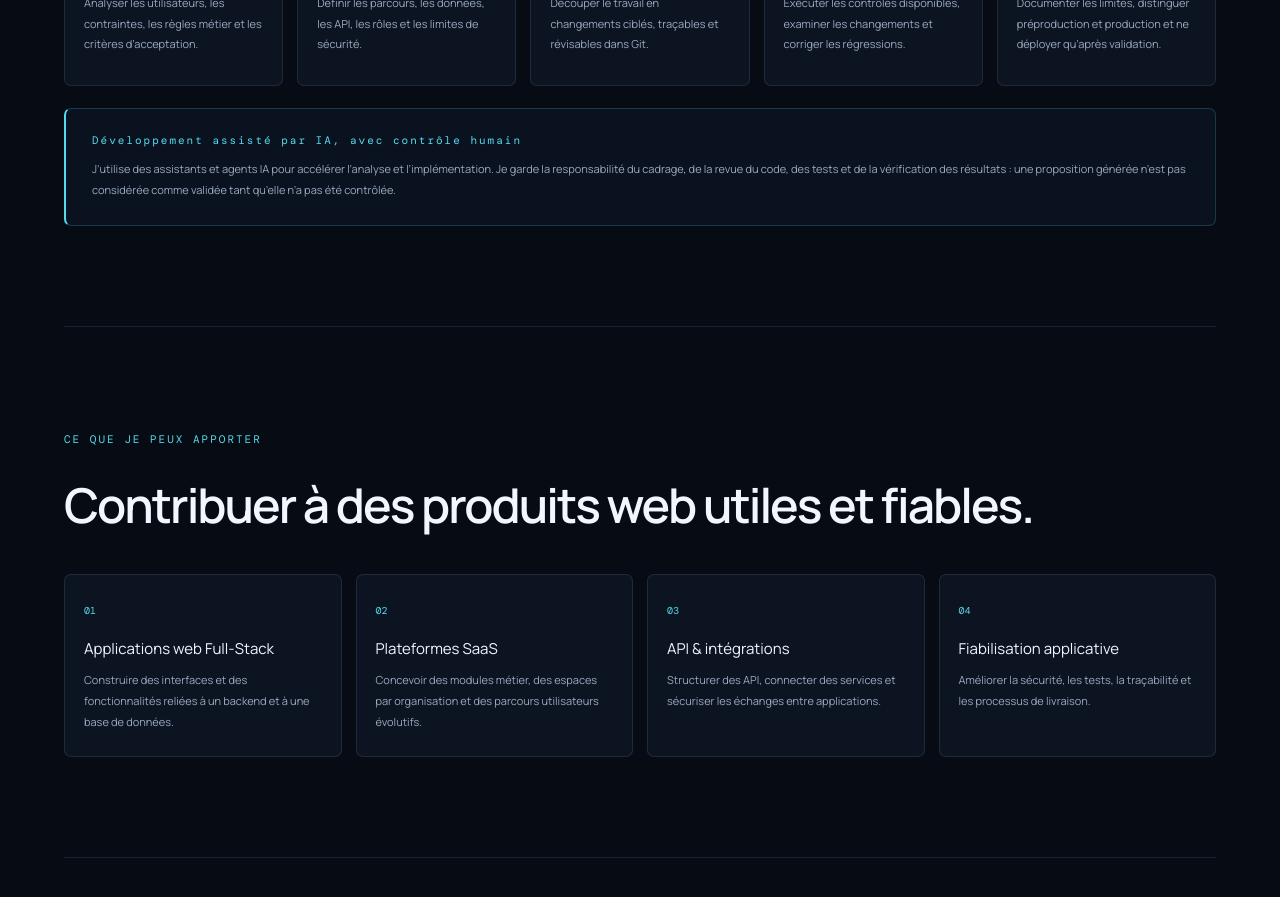
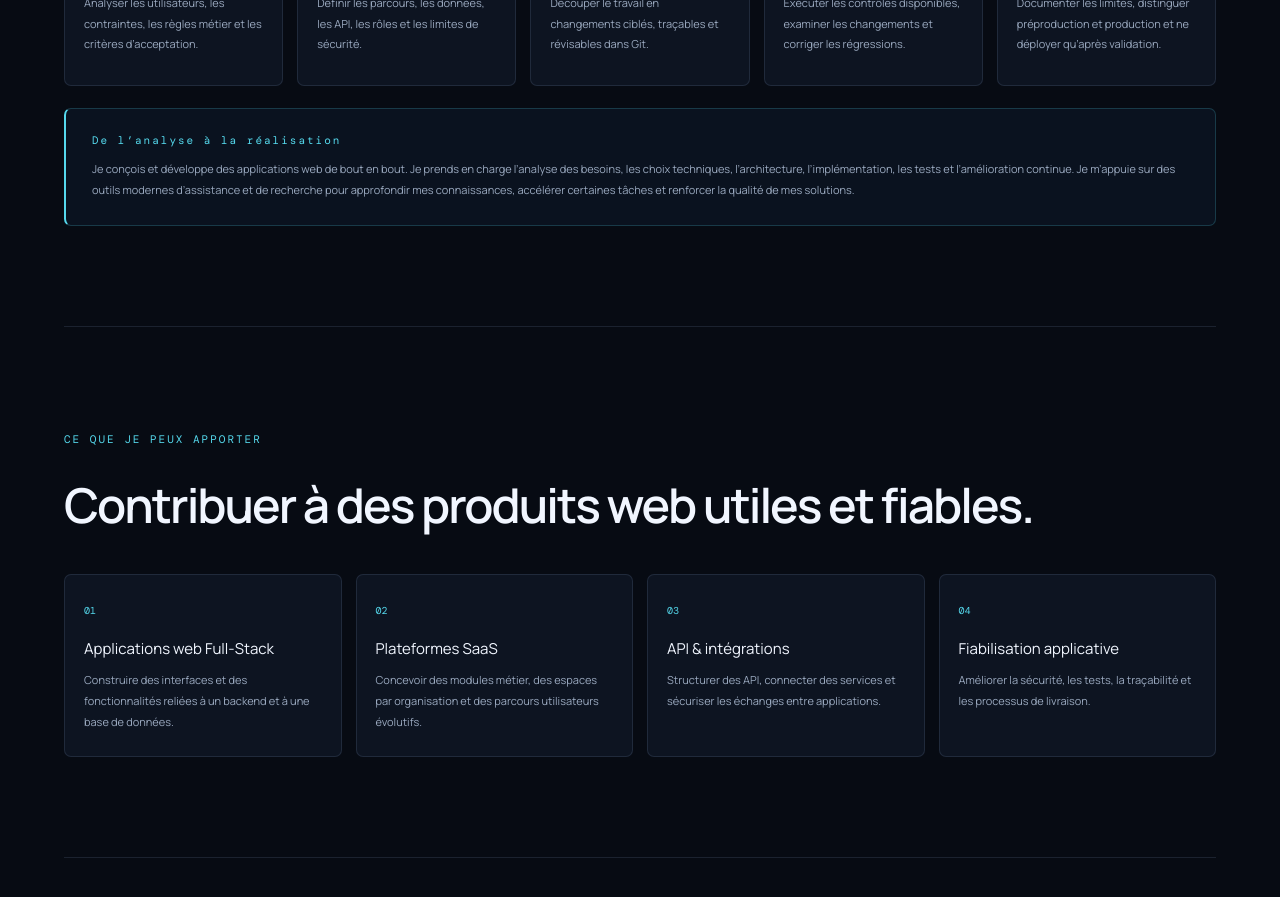
Before and after one commit to refontiq-dotcom/samuel-dukoua-portfolio, a Next.js app: page / in a window 1280 px wide. Shown: the part 5300-6197 px from the top of the page. Built offline with nearby package versions, Linux system fonts and the light colour scheme.

Commit message:
portfolio: emphasize developer ownership and continuous learning

```diff
--- a/app/page.tsx
+++ b/app/page.tsx
@@ -39,8 +39,8 @@ const copy = {
       { title: 'Tester et vérifier', description: 'Exécuter les contrôles disponibles, examiner les changements et corriger les régressions.' },
       { title: 'Livrer avec prudence', description: 'Documenter les limites, distinguer préproduction et production et ne déployer qu’après validation.' }
     ],
-    aiTitle: 'Développement assisté par IA, avec contrôle humain',
-    aiDescription: 'J’utilise des assistants et agents IA pour accélérer l’analyse et l’implémentation. Je garde la responsabilité du cadrage, de la revue du code, des tests et de la vérification des résultats : une proposition générée n’est pas considérée comme validée tant qu’elle n’a pas été contrôlée.',
+    aiTitle: 'De l’analyse à la réalisation',
+    aiDescription: 'Je conçois et développe des applications web de bout en bout. Je prends en charge l’analyse des besoins, les choix techniques, l’architecture, l’implémentation, les tests et l’amélioration continue. Je m’appuie sur des outils modernes d’assistance et de recherche pour approfondir mes connaissances, accélérer certaines tâches et renforcer la qualité de mes solutions.',
     servicesTag: 'CE QUE JE PEUX APPORTER', servicesTitle: 'Contribuer à des produits web utiles et fiables.',
     services: [
       { title: 'Applications web Full-Stack', description: 'Construire des interfaces et des fonctionnalités reliées à un backend et à une base de données.' },
@@ -104,8 +104,8 @@ const copy = {
       { title: 'Test and verify', description: 'Run available checks, inspect changes and fix regressions.' },
       { title: 'Deliver carefully', description: 'Document limitations, distinguish staging from production and deploy only after approval.' }
     ],
-    aiTitle: 'AI-assisted development with human oversight',
-    aiDescription: 'I use AI assistants and agents to accelerate analysis and implementation. I remain responsible for scoping, code review, testing and outcome verification: generated output is not considered validated until it has been checked.',
+    aiTitle: 'From analysis to implementation',
+    aiDescription: 'I design and develop end-to-end web applications. I take ownership of requirements analysis, technical decisions, architecture, implementation, testing and continuous improvement. I also use modern research and assistance tools to deepen my knowledge, accelerate selected tasks and improve the quality of my solutions.',
     servicesTag: 'HOW I CAN CONTRIBUTE', servicesTitle: 'Building useful and reliable web products.',
     services: [
       { title: 'Full-Stack web applications', description: 'Build interfaces and features connected to back-end services and databases.' },
```
